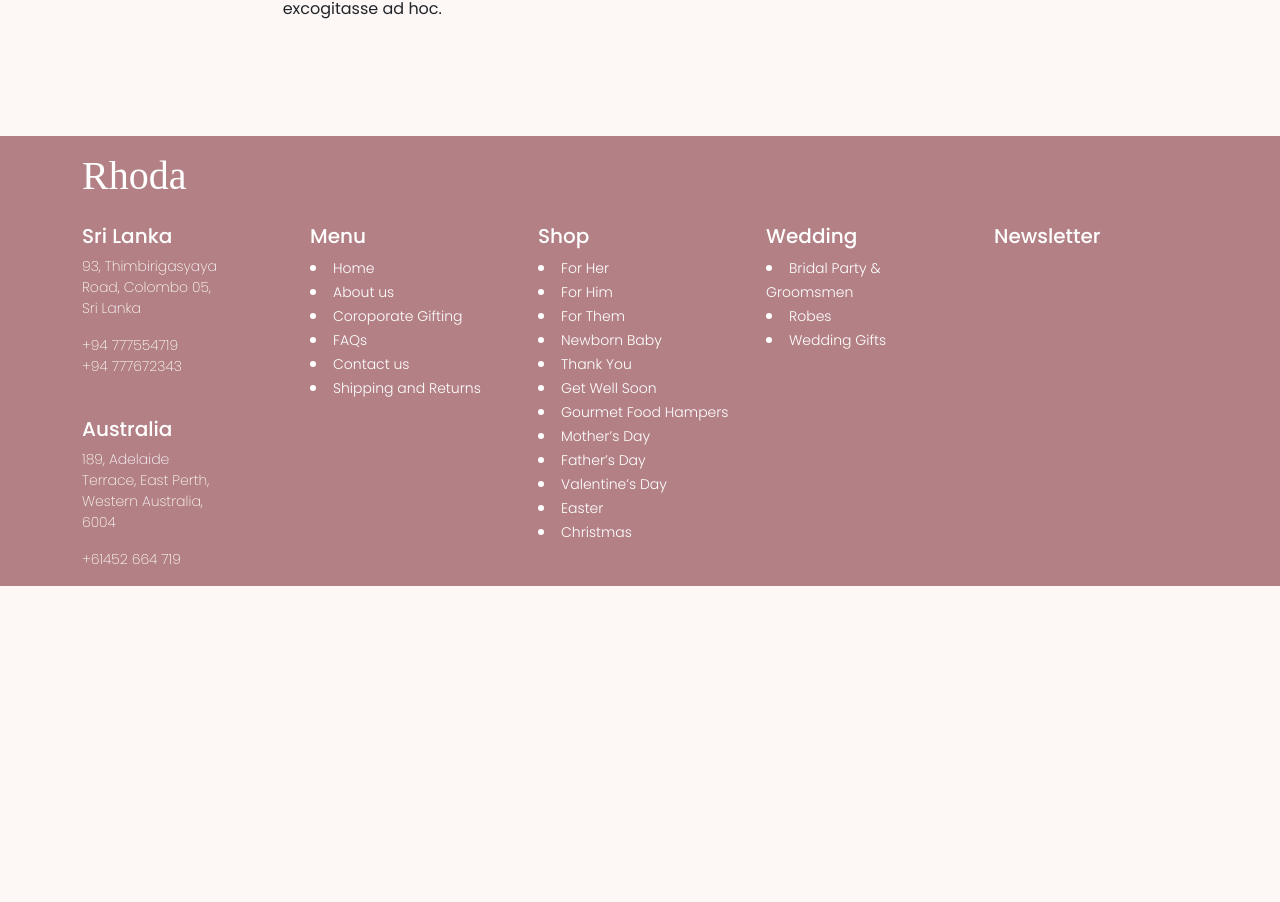
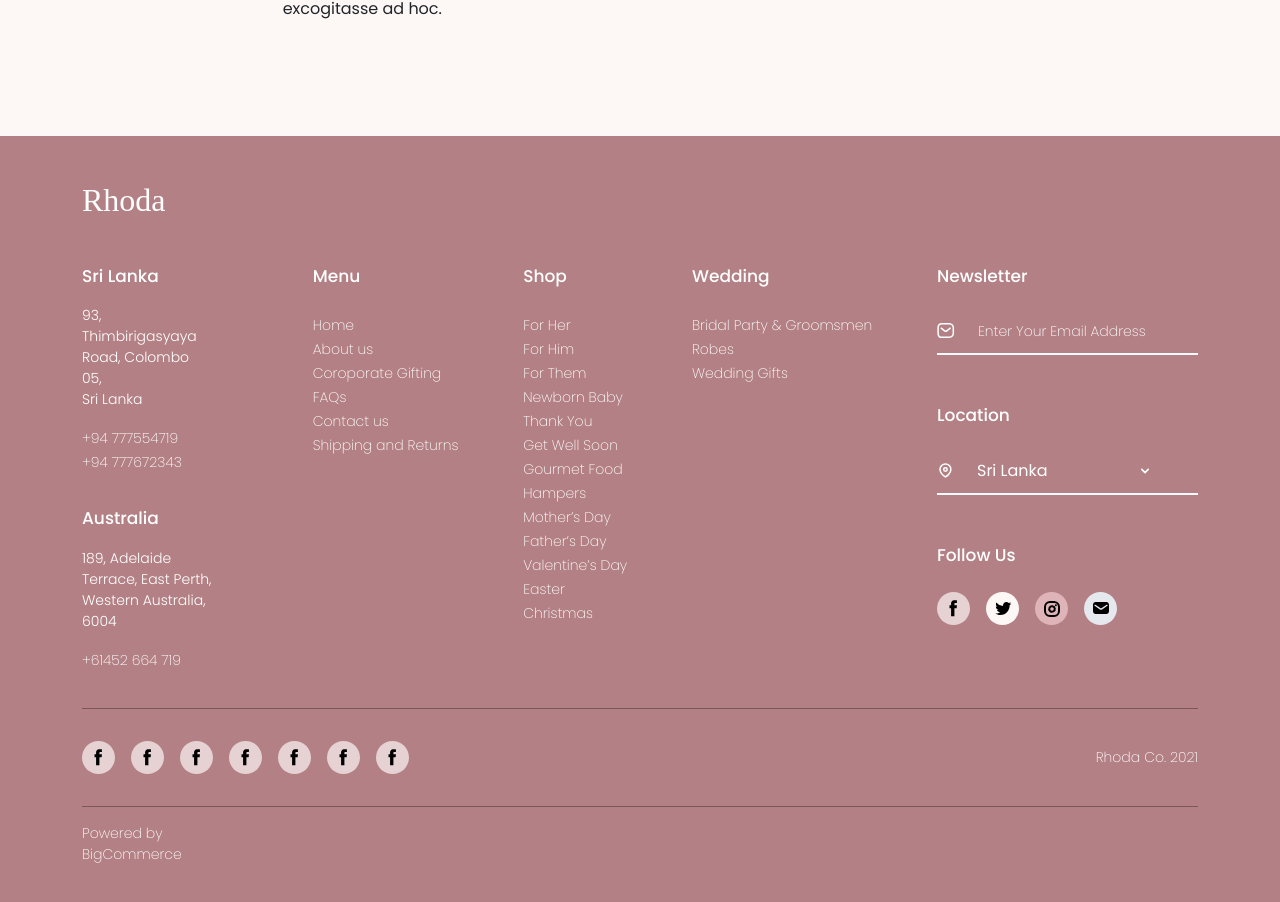
Before and after one commit to hamzah-08/rhoda, a plain HTML site: page blogInner.html in a window 1280 px wide. Shown: the part 1437-2339 px from the top of the page. Before the commit the page ends 2023 px from the top, so only its background shows below. Drawn offline with nearby package versions, Linux system fonts and the light colour scheme; files that its build step writes are made by us from their sources.

Commit message:
Updated footer

```diff
--- a/blogInner.html
+++ b/blogInner.html
@@ -148,36 +148,44 @@
 
 
 
-
+    <!-- Breadcrumb and Top image -->
     <section class="container">
         <div class="col pb-2 pt-5">
             <!-- Breadcrumb -->
             <nav aria-label="breadcrumb" class="pb-2">
                 <ol class="breadcrumb">
                     <li class="breadcrumb-item"><a href="./index.html" class="breadcrumb-text">Home</a></li>
-                    <li class="breadcrumb-item" ><a href="./blog.html" aria-current="page" class="breadcrumb-text"> Blog</a>
+                    <li class="breadcrumb-item"><a href="./blog.html" aria-current="page" class="breadcrumb-text">
+                            Blog</a>
                     </li>
-                    <li class="breadcrumb-item"><a href="./blogInner.html" aria-current="page" class="breadcrumb-text active"> What to
+                    <li class="breadcrumb-item"><a href="./blogInner.html" aria-current="page"
+                            class="breadcrumb-text active"> What to
                             Give Him ?</a></li>
                 </ol>
             </nav>
             <!--/ Breadcrumb -->
         </div>
 
-
+        <!-- Top image -->
         <div class="ratio" style="--bs-aspect-ratio: 30%;">
             <img class="w-100" src="assets/images/what-to-give-him-banner.png" alt="banner image of the blog">
         </div>
+        <!--/ Top image -->
+
+
     </section>
+    <!--/ Breadcrumb and image -->
 
 
 
+    <!-- Blog Content -->
     <section class="container">
         <div class="row px-3 pb-5 mb-5">
             <div class="col-lg-2"></div>
             <div class="col-12 col-lg-8">
 
-                    <label for="date" class="pb-2 mt-1 pt-5 fw-300 fs-15-px" style="color: var(--secondary-text-color); letter-spacing: 0.71px;">
+                <label for="date" class="pb-2 mt-1 pt-5 fw-300 fs-15-px"
+                    style="color: var(--secondary-text-color); letter-spacing: 0.71px;">
                     Dec 20 2021
                 </label>
 
@@ -220,73 +228,196 @@
         </div>
 
     </section>
+    <!--/ Blog Content -->
 
 
 
-    <footer>
-        <div class="container">
-            <h1 class="py-3">Rhoda</h1>
-            <section class="footer">
+
+    <footer class="pb-5">
+        <section class="container">
+            <!-- Footer Title -->
+            <div class="row py-5">
+                <div class="col">
+                    <p class="mb-0 lh-1 fs-2 text-white" style="font-family: var(--play-fair);">Rhoda</p>
+                </div>
+            </div>
+            <!-- /Footer Title -->
+
+
+            <div class="row justify-content-between pb-1 gy-3">
+                <!-- SL, Australia Col -->
+                <div class="col-md-9 col-xl-2 pe-xl-5 order-0">
+                    <div class="row gx-4 gy-3">
+                        <!-- Sri Lanka section -->
+                        <div class="col col-xl-12">
+                            <p class="heading">Sri Lanka</p>
+                            <p class="footer-style">93, Thimbirigasyaya <br> Road, Colombo 05, <br> Sri Lanka </p>
+                            <ul>
+                                <li><a href="tel:+94 777554719">+94 777554719</a></li>
+                                <li><a href="tel:+94 777672343">+94 777672343</a></li>
+                            </ul>
+                        </div>
+                        <!--/ Sri Lanka section -->
+
+                        <!-- Australia section -->
+                        <div class="col col-xl-12">
+                            <p class="heading">Australia</p>
+                            <p class="footer-style">189, Adelaide <br> Terrace, East Perth, <br> Western Australia, <br>
+                                6004 </p>
+                            <ul>
+                                <li><a href="tel:+61452 664 719">+61452 664 719</a></li>
+                            </ul>
+                        </div>
+                        <!--/ Australia section -->
+                    </div>
+                </div>
+                <!--/ SL, Australia Col -->
+
+                <!-- Menu section -->
+                <div class="col-6 col-md-3 col-xl-auto order-2 order-md-1">
+                    <p class="heading mb-4">Menu</p>
+                    <ul>
+                        <li><a class="" href="#">Home</a></li>
+                        <li><a class="" href="#">About us</a></li>
+                        <li><a class="" href="#">Coroporate Gifting</a></li>
+                        <li><a class="" href="#">FAQs</a></li>
+                        <li><a class="" href="#">Contact us</a></li>
+                        <li><a class="" href="#">Shipping and Returns</a></li>
+                    </ul>
+                </div>
+                <!--/ Menu section -->
+
+                <!-- Shop section -->
+                <div class="col-6 col-md-auto order-1">
+                    <p class="heading mb-4">Shop</p>
+                    <ul>
+                        <li><a class="" href="#">For Her </a></li>
+                        <li><a class="" href="#">For Him </a></li>
+                        <li><a class="" href="#">For Them</a></li>
+                        <li><a class="" href="#">Newborn Baby </a></li>
+                        <li><a class="" href="#">Thank You </a></li>
+                        <li><a class="" href="#">Get Well Soon </a></li>
+                        <li><a class="" href="#">Gourmet Food </a></li>
+                        <li><a class="" href="#">Hampers </a></li>
+                        <li><a class="" href="#">Mother’s Day </a></li>
+                        <li><a class="" href="#">Father’s Day </a></li>
+                        <li><a class="" href="#">Valentine’s Day </a></li>
+                        <li><a class="" href="#">Easter </a></li>
+                        <li><a class="" href="#">Christmas</a></li>
+                    </ul>
+                </div>
+                <!--/ Shop section -->
+
+                <!-- Wedding section -->
+                <div class="col-auto order-3">
+                    <p class="heading mb-4">Wedding</p>
+                    <ul>
+                        <li><a class="" href="#">Bridal Party & Groomsmen </a></li>
+                        <li><a class="" href="#">Robes </a></li>
+                        <li><a class="" href="#"> Wedding Gifts</a></li>
+                    </ul>
+                </div>
+                <!--/ Wedding section -->
+
+                <!-- Newsletter section, Email section -->
+                <div class="col-md-5 col-xl-3 order-4">
                     <div class="row">
-                    <div class="col">
-                        <div>
-                            <h5>Sri Lanka</h5>
-                            <p>93, Thimbirigasyaya <br> Road, Colombo 05, <br> Sri Lanka </p>
-                            <p>+94 777554719 <br>
-                                +94 777672343</p>
+                        <div class="col-12 mb-5">
+                            <p class="heading mb-4">Newsletter</p>
+                            <div class="input-group border-bottom border-2 border-light pb-1">
+                                <span class="input-group-text ps-0" id="email"><img
+                                        src="assets/images/iconly-light-email.svg" alt="mail icon"></span>
+                                <input type="email" class="form-control text-white fw-300"
+                                    placeholder="Enter Your Email Address" aria-describedby="email">
                             </div>
-                        <div class="pt-4">
-                            <h5>Australia</h5>
-                            <p>189, Adelaide <br> Terrace, East Perth, <br> Western Australia, <br> 6004 </p>
-                            <p>+61452 664 719</p>
+
+                        </div>
+                        <div class="col-12 mb-5">
+                            <p class="heading mb-4">Location</p>
+                            <div class="input-group border-bottom border-2 border-light pb-1">
+                                <label class="input-group-text ps-0" for="location-select"><img
+                                        src="assets/images/iconly-light-location-white.svg" alt=""></label>
+                                <select class="form-select" id="location-select">
+                                    <option selected>Sri Lanka</option>
+                                    <option value="1">Australia</option>
+                                    <option value="2">India</option>
+                                    <option value="3">Sweden</option>
+                                </select>
+                            </div>
+
+                        </div>
+                        <div class="col-12 mb-5">
+                            <p class="heading mb-4">Follow Us</p>
+                            <div class="row gx-3">
+                                <div class="col-auto">
+                                    <a href="">
+                                        <img src="assets/images/social-media-icons/facebook-icon.svg" alt="">
+                                    </a>
+                                </div>
+
+                                <div class="col-auto">
+                                    <a href="">
+                                        <img src="assets/images/social-media-icons/twitter-icon.svg" alt="">
+                                    </a>
+                                </div>
+
+                                <div class="col-auto">
+                                    <a href="">
+                                        <img src="assets/images/social-media-icons/instagram-icon.svg" alt="">
+                                    </a>
+                                </div>
+
+                                <div class="col-auto">
+                                    <a href="">
+                                        <img src="assets/images/social-media-icons/email-icon.svg" alt="">
+                                    </a>
+                                </div>
+                            </div>
+                        </div>
+                    </div>
                 </div>
             </div>
 
-                    <div class="col">
-                        <h5>Menu</h5>
-                        <div class="footer-menu">
-                            <li><a class="footer-menu" href="#">Home</a></li>
-                            <li><a class="footer-menu" href="#">About us</a></li>
-                            <li><a class="footer-menu" href="#">Coroporate Gifting</a></li>
-                            <li><a class="footer-menu" href="#">FAQs</a></li>
-                            <li><a class="footer-menu" href="#">Contact us</a></li>
-                            <li><a class="footer-menu" href="#">Shipping and Returns</a></li>
+            <hr>
+            <div class="row py-2 py-md-3 gy-3 align-items-center">
+                <div class="col-md">
+                    <div class="row gx-3 gy-2">
+                        <div class="col-auto">
+                            <img src="./assets/images/social-media-icons/facebook-icon.svg" alt="">
+                        </div>
+                        <div class="col-auto">
+                            <img src="./assets/images/social-media-icons/facebook-icon.svg" alt="">
+                        </div>
+                        <div class="col-auto">
+                            <img src="./assets/images/social-media-icons/facebook-icon.svg" alt="">
+                        </div>
+                        <div class="col-auto">
+                            <img src="./assets/images/social-media-icons/facebook-icon.svg" alt="">
+                        </div>
+                        <div class="col-auto">
+                            <img src="./assets/images/social-media-icons/facebook-icon.svg" alt="">
+                        </div>
+                        <div class="col-auto">
+                            <img src="./assets/images/social-media-icons/facebook-icon.svg" alt="">
+                        </div>
+                        <div class="col-auto">
+                            <img src="./assets/images/social-media-icons/facebook-icon.svg" alt="">
                         </div>
                     </div>
-
-                    <div class="col">
-                        <h5>Shop</h5>
-                        <div class="footer-menu">
-                            <li><a class="footer-menu" href="#">For Her </a></li>
-                            <li><a class="footer-menu" href="#">For Him </a></li>
-                            <li><a class="footer-menu" href="#">For Them</a></li>
-                            <li><a class="footer-menu" href="#">Newborn Baby </a></li>
-                            <li><a class="footer-menu" href="#">Thank You </a></li>
-                            <li><a class="footer-menu" href="#">Get Well Soon</a></li>
-                            <li><a class="footer-menu" href="#">Gourmet Food Hampers </a></li>
-                            <li><a class="footer-menu" href="#">Mother’s Day </a></li>
-                            <li><a class="footer-menu" href="#">Father’s Day </a></li>
-                            <li><a class="footer-menu" href="#">Valentine’s Day </a></li>
-                            <li><a class="footer-menu" href="#">Easter </a></li>
-                            <li><a class="footer-menu" href="#">Christmas</a></li>
+                </div>
+                <div class="col-auto">
+                    <p class="mb-0">Rhoda Co.
+                        2021</p>
                 </div>
             </div>
+            <hr>
 
+            <div class="row mt-4 mt-md-0">
                 <div class="col">
-                        <h5>Wedding</h5>
-                        <div class="footer-menu">
-                            <li><a class="footer-menu" href="#">Bridal Party & Groomsmen </a></li>
-                            <li><a class="footer-menu" href="#">Robes </a></li>
-                            <li><a class="footer-menu" href="#"> Wedding Gifts</a></li>
-                        </div>
-                    </div>
-
-                    <div class="col">
-                        <h5>Newsletter</h5>
+                    <p class="mb-0">Powered by <br> BigCommerce</p>
                 </div>
             </div>
         </section>
-        </div>
     </footer>
 
 
```
Lines whose indentation alone changed are shown as unchanged.
